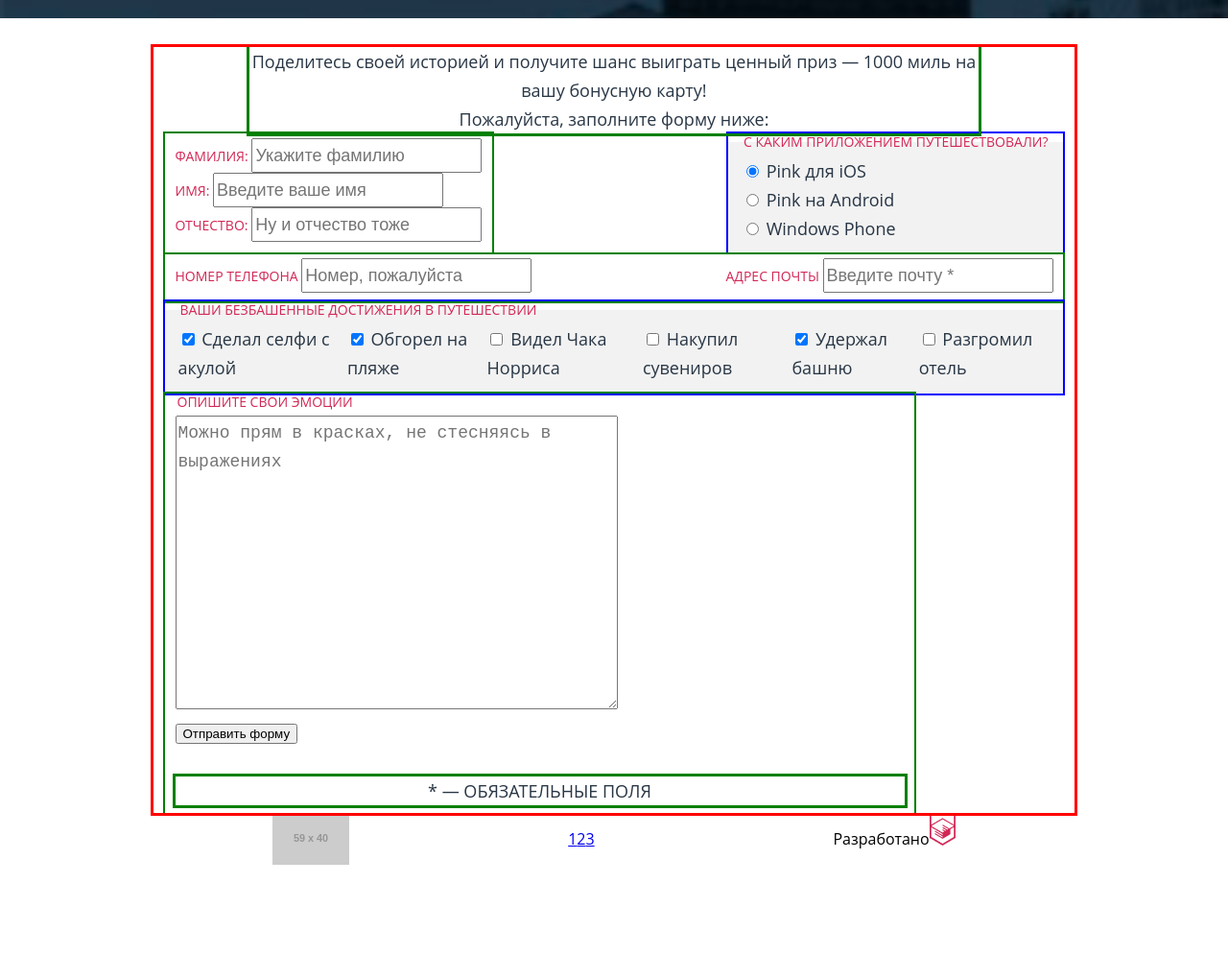
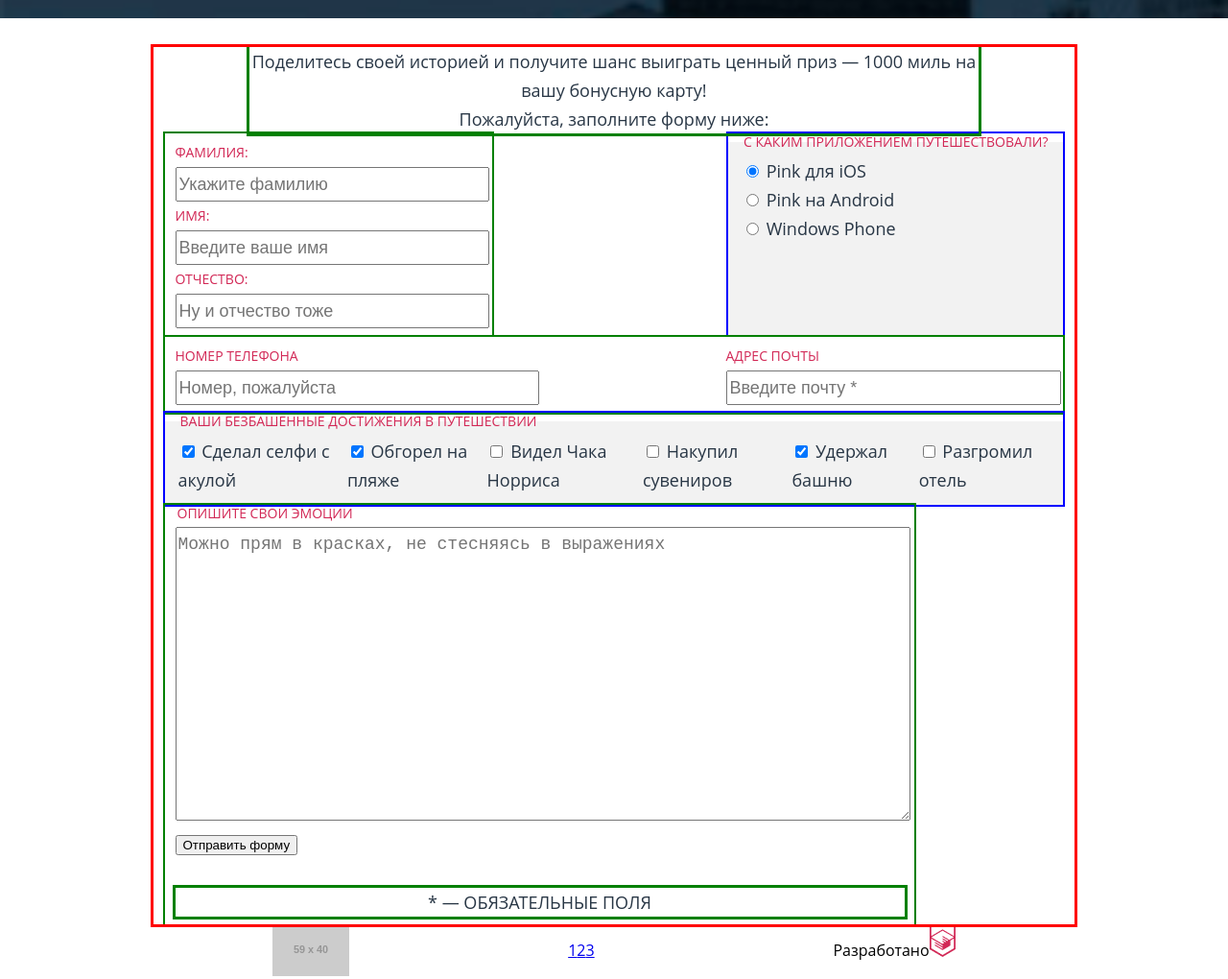
Before and after one commit to NikitaTomas/338717-pink-21, a website: page source/form.html in a window 1280 px wide. Shown: the part 380-1400 px from the top of the page at 96% size. Drawn offline with nearby package versions, Linux system fonts and the light colour scheme; files that its build step writes are made by us from their sources; placeholder pictures from the web are drawn by us.

Commit message:
правки

```diff
--- a/source/sass/blocks/best-story.scss
+++ b/source/sass/blocks/best-story.scss
@@ -1,5 +1,4 @@
 .best-story {
-  width: 100%;
   background-color: #ffffff;
 }
 
@@ -14,7 +13,6 @@
 .best-story__excerpt {
   margin: 0 auto;
   margin-top: 30px;
-  width: 280px;
   font-weight: 400;
   font-size: 14px;
   line-height: 30px;
@@ -47,7 +45,6 @@
 .best-story__list {
   display: flex;
   flex-direction: column;
-  justify-content: space-between;
 
   @media (min-width: 960px) {
     flex-direction: row;
@@ -57,6 +54,7 @@
 
 
 .best-story__item--input-color {
+  width: 100%;
   font-size: 18px;
   line-height: 30px;
   color: #283645;
@@ -91,6 +89,10 @@
   @media (min-width: 660px) {
     order: -2;
   }
+
+  @media (min-width: 960px) {
+    margin-left: auto;
+  }
 }
 
 .best-story__item--tablet-3 {
```
